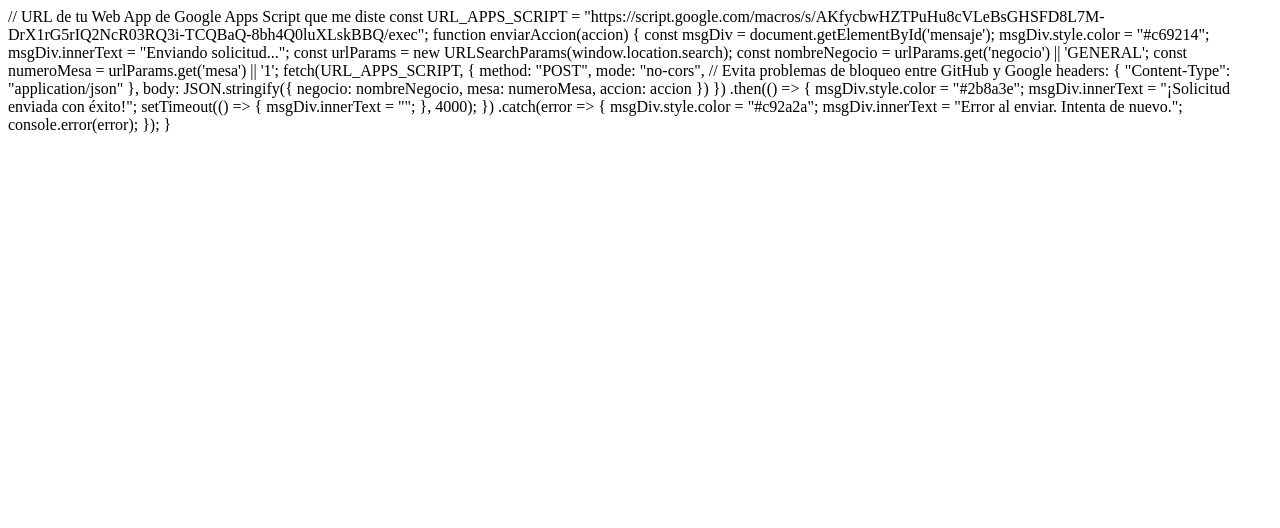
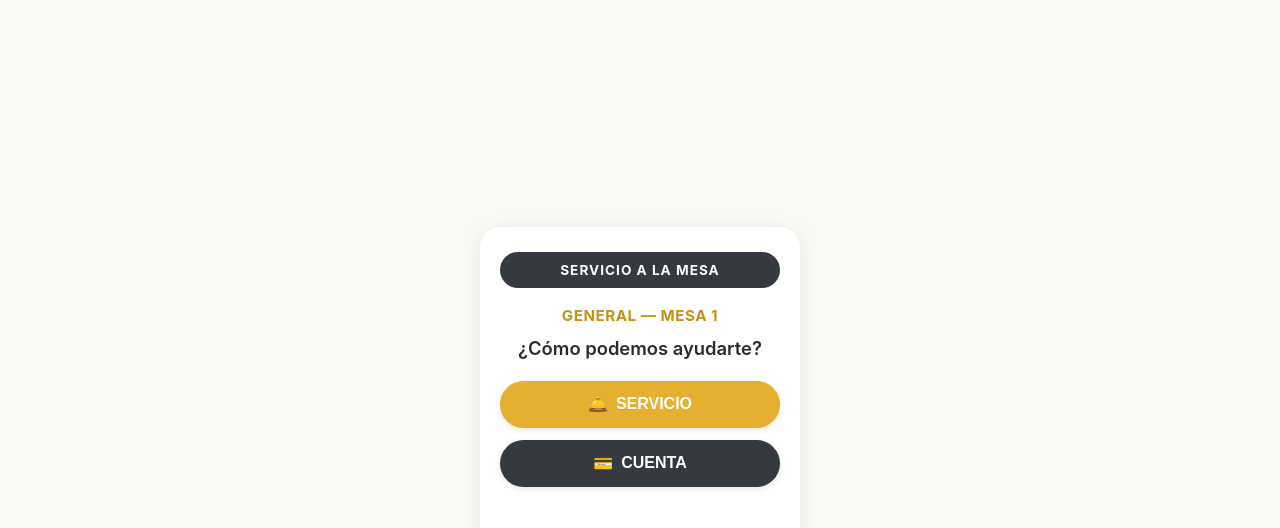
Before and after one commit to controlgellyart/gellyart-mesa, a plain HTML site: page index.html in a window 1280 px wide. Shown: the top 528 px of the page. Drawn offline with Linux system fonts and the light colour scheme.

Commit message:
Update index.html

```diff
--- a/index.html
+++ b/index.html
@@ -1,28 +1,150 @@
-// URL de tu Web App de Google Apps Script que me diste
-const URL_APPS_SCRIPT = "https://script.google.com/macros/s/AKfycbwHZTPuHu8cVLeBsGHSFD8L7M-DrX1rG5rIQ2NcR03RQ3i-TCQBaQ-8bh4Q0luXLskBBQ/exec";
+<!DOCTYPE html>
+<html lang="es">
+<head>
+    <meta charset="UTF-8">
+    <meta name="viewport" content="width=device-width, initial-scale=1.0, maximum-scale=1.0, user-scalable=no">
+    <title>Servicio a la Mesa - GellyArt</title>
+    <style>
+        body {
+            font-family: -apple-system, BlinkMacSystemFont, "Segoe UI", Roboto, Helvetica, Arial, sans-serif;
+            background-color: #FAF9F6;
+            color: #2b2b2b;
+            display: flex;
+            flex-direction: column;
+            align-items: center;
+            justify-content: center;
+            height: 100vh;
+            margin: 0;
+            padding: 15px;
+            box-sizing: border-box;
+            text-align: center;
+        }
+        .card {
+            background: #ffffff;
+            padding: 25px 20px;
+            border-radius: 20px;
+            box-shadow: 0 4px 20px rgba(0,0,0,0.08);
+            width: 100%;
+            max-width: 320px;
+            box-sizing: border-box;
+        }
+        .header-pill {
+            background-color: #343a40;
+            color: #ffffff;
+            font-size: 0.85rem;
+            font-weight: bold;
+            letter-spacing: 1px;
+            padding: 10px 15px;
+            border-radius: 30px;
+            margin-bottom: 18px;
+            text-transform: uppercase;
+        }
+        .mesa-info {
+            font-size: 0.95rem;
+            font-weight: bold;
+            color: #c69214;
+            margin-bottom: 12px;
+            text-transform: uppercase;
+            letter-spacing: 0.5px;
+        }
+        .pregunta {
+            font-size: 1.15rem;
+            font-weight: 600;
+            color: #2b2b2b;
+            margin-bottom: 22px;
+        }
+        .btn {
+            width: 100%;
+            padding: 14px;
+            font-size: 1rem;
+            font-weight: bold;
+            border: none;
+            border-radius: 30px;
+            cursor: pointer;
+            margin-bottom: 12px;
+            color: white;
+            display: flex;
+            align-items: center;
+            justify-content: center;
+            gap: 8px;
+            box-shadow: 0 2px 6px rgba(0,0,0,0.1);
+            transition: transform 0.1s ease, opacity 0.2s;
+        }
+        .btn:active {
+            transform: scale(0.98);
+            opacity: 0.9;
+        }
+        .btn-servicio {
+            background-color: #e5af30;
+            color: #ffffff;
+        }
+        .btn-cuenta {
+            background-color: #343a40;
+            color: #ffffff;
+        }
+        .footer-brand {
+            margin-top: 15px;
+            font-size: 0.75rem;
+            color: #8c8c8c;
+            letter-spacing: 0.5px;
+        }
+        #mensaje {
+            margin-top: 12px;
+            font-weight: bold;
+            font-size: 0.85rem;
+            min-height: 20px;
+        }
+    </style>
+</head>
+<body>
+
+    <div class="card">
+        <div class="header-pill">SERVICIO A LA MESA</div>
+
+        <div class="mesa-info" id="infoMesa">Cargando...</div>
+        <div class="pregunta">¿Cómo podemos ayudarte?</div>
+
+        <button class="btn btn-servicio" onclick="enviarAccion('LLAMAR AL MESERO')">
+            <span>🛎️</span> SERVICIO
+        </button>
+        <button class="btn btn-cuenta" onclick="enviarAccion('PEDIR LA CUENTA')">
+            <span>💳</span> CUENTA
+        </button>
+
+        <div id="mensaje"></div>
+
+        <div class="footer-brand">By GellyArt</div>
+    </div>
+
+    <script>
+        // Captura los parámetros de la URL de GitHub (ej. ?negocio=ESTHELLA&mesa=3)
+        const urlParams = new URLSearchParams(window.location.search);
+        const negocio = urlParams.get('negocio') || 'GENERAL';
+        const mesa = urlParams.get('mesa') || '1';
+
+        document.getElementById('infoMesa').innerText = `${negocio} — MESA ${mesa}`;
 
         function enviarAccion(accion) {
             const msgDiv = document.getElementById('mensaje');
             msgDiv.style.color = "#c69214";
             msgDiv.innerText = "Enviando solicitud...";
 
-    const urlParams = new URLSearchParams(window.location.search);
-    const nombreNegocio = urlParams.get('negocio') || 'GENERAL';
-    const numeroMesa = urlParams.get('mesa') || '1';
+            // URL directa de tu Web App de Google Apps Script
+            const URL_APPS_SCRIPT = "https://script.google.com/macros/s/AKfycbwHZTPuHu8cVLeBsGHSFD8L7M-DrX1rG5rIQ2NcR03RQ3i-TCQBaQ-8bh4Q0luXLskBBQ/exec";
 
             fetch(URL_APPS_SCRIPT, {
                 method: "POST",
-        mode: "no-cors", // Evita problemas de bloqueo entre GitHub y Google
+                mode: "no-cors",
                 headers: {
                     "Content-Type": "application/json"
                 },
                 body: JSON.stringify({
-            negocio: nombreNegocio,
-            mesa: numeroMesa,
+                    negocio: negocio,
+                    mesa: mesa,
                     accion: accion
                 })
             })
-    .then(() => {
+            .then(response => {
                 msgDiv.style.color = "#2b8a3e";
                 msgDiv.innerText = "¡Solicitud enviada con éxito!";
                 setTimeout(() => { msgDiv.innerText = ""; }, 4000);
@@ -30,6 +152,9 @@ function enviarAccion(accion) {
             .catch(error => {
                 msgDiv.style.color = "#c92a2a";
                 msgDiv.innerText = "Error al enviar. Intenta de nuevo.";
-        console.error(error);
+                console.error("Detalle del error:", error);
             });
         }
+    </script>
+</body>
+</html>
```
Lines whose indentation alone changed are shown as unchanged.
